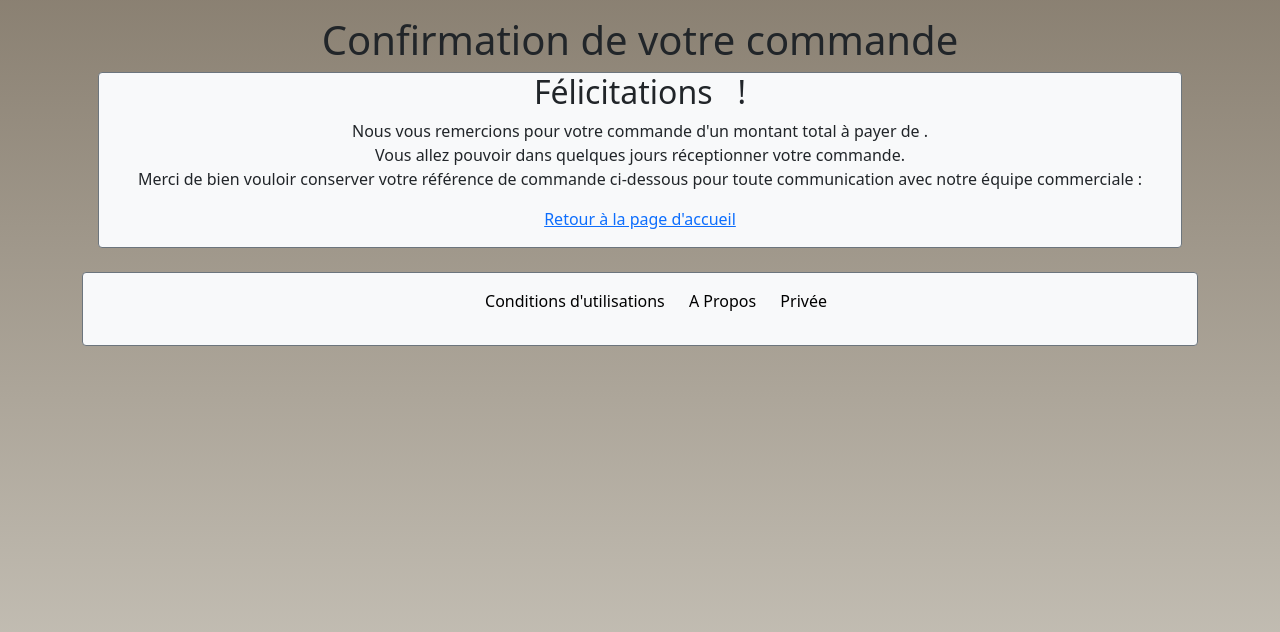
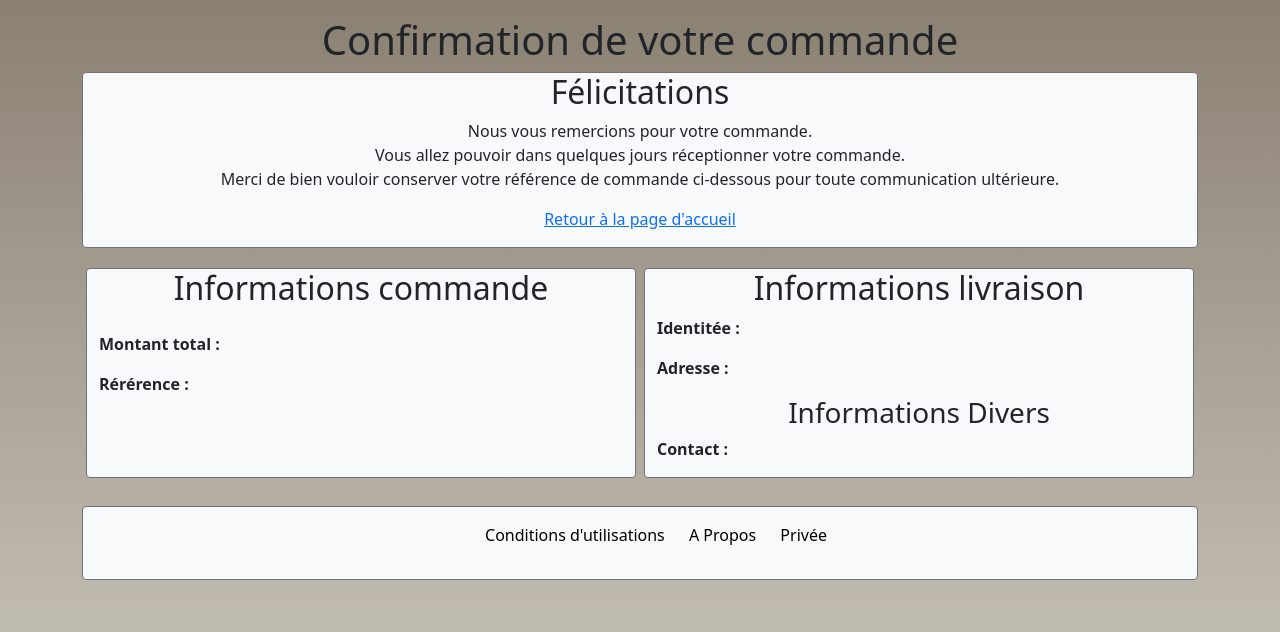
Before and after one commit to SonicDarkSly/MichaelCourteille_5_08062021, a plain HTML site: page commande.html in a window 1280 px wide. Shown: the part 84-716 px from the top of the page. Drawn offline with Linux system fonts and the light colour scheme.

Commit message:
amélioration page commande

```diff
--- a/commande.html
+++ b/commande.html
@@ -35,28 +35,67 @@
     </div>
   </header>
 
-  <!-- main avec tableau panier -->
+  <!-- main -->
   <main>
     <div class="container mt-3">
       <section class="container">
-        <h1 class="text-center ">Confirmation de votre commande</h1>
-        <div id="containerCommande class="row d-flex flex-row flex-wrap justify-content-center">
-          <div class="bg-light text-center rounded border border-secondary m-1 table-responsive-md">
-            <h2>Félicitations <span id="prenom"></span>&nbsp;<span id="nom"></span>&nbsp;!</h2>
-            <p class="textConfirm">
-              Nous vous remercions pour votre commande d'un montant total à payer de&nbsp;<span id="commandePrix"></span>.
+        <div id="containerCommandeTop" class="row d-flex flex-row flex-wrap justify-content-center">
+        <h1 class="text-center">Confirmation de votre commande</h1>
+          <div class="bg-light text-center rounded border border-secondary">
+            <h2>Félicitations</h2>
+            <p>
+              Nous vous remercions pour votre commande.
               <br />
               Vous allez pouvoir dans quelques jours réceptionner votre commande.
               <br />
-              Merci de bien vouloir conserver votre référence de commande ci-dessous pour toute communication avec notre équipe commerciale :
+              Merci de bien vouloir conserver votre référence de commande ci-dessous pour toute communication ultérieure.
             </p>
-            <p id="commandeId"></p>
             <p><a href="index.html">Retour à la page d'accueil</a></p>
           </div>
         </div>
       </section>
     </div>
+
+    <!-- 2 parties -->
+
+    <div class="container mt-3">
+      <section class="container">
+        <div id="containerCommandeMiddle" class="row d-flex flex-row flex-wrap justify-content-center">
+
+          <!-- div Informations commande -->
+          <div class="bg-light rounded border border-secondary col-md m-1">
+            <h2 class='h2 text-center mb-4'>Informations commande</h2>
+            <p><span class="sectionConfirmCommandeTitre">Montant total : </span><span id="commandePrix"></span></p>
+            <p><span class="sectionConfirmCommandeTitre">Rérérence : </span><span id="commandeId"></span></p>
+          </div>
+
+          <!-- div Informations livraison -->
+          <div class="bg-light rounded border border-secondary col-md m-1">
+            <div>
+              <h2 class='h2 text-center'>Informations livraison</h2>
+            </div>
+            <div>
+              <p>
+                <span class="sectionConfirmCommandeTitre">Identitée : </span><span id="prenom"></span>&nbsp;<span id="nom"></span>
+              </p>
+              <p>
+                <span class="sectionConfirmCommandeTitre">Adresse : </span><span id="adresse"></span>
+              </p>
+            </div>
+            <div>
+              <h3 class='h3 text-center'>Informations Divers</h3>
+            </div>
+            <div>
+              <p>
+                <span class="sectionConfirmCommandeTitre">Contact : </span><span id="contact"></span>
+              </p>
+            </div>
+          </div>
+        </div>
+      </section>
+    </div>
   </main>
+
 
   <!-- footer -->
   <footer>
--- a/css/style.css
+++ b/css/style.css
@@ -79,3 +79,9 @@ body {
 .formCommande {
 	max-width: 400px;
 }
+
+/* page commande */
+
+.sectionConfirmCommandeTitre {
+	font-weight: 700;
+}
--- a/js/commande.js
+++ b/js/commande.js
@@ -4,10 +4,15 @@ confirmationCommande = () => {
     if (sessionStorage.getItem("order") != null) {
       let order = JSON.parse(sessionStorage.getItem("order"));
 
-      // retour backend, info client
+      // retour backend
 
-      document.getElementById("prenom").innerHTML = order.contact.firstName;
-      document.getElementById("nom").innerHTML = order.contact.lastName;
+      let nom = order.contact.lastName;
+      let prenom = order.contact.firstName;
+      let adresse = order.contact.address;
+      let ville = order.contact.city;
+      let adresseComplette = adresse+", "+ville;
+      let mailAdresse = order.contact.email;
+      let refCommande = order.orderId;
 
       // Calculer le montant total de la commande
 
@@ -17,10 +22,14 @@ confirmationCommande = () => {
         priceOrder += element.price / 100;
       });
 
-      // retour backend, info id commande
+       // affichage sur la page html
 
+      document.getElementById("prenom").innerHTML = nom.toUpperCase();
+      document.getElementById("nom").innerHTML = prenom.toUpperCase();
+      document.getElementById("adresse").innerHTML = adresseComplette;
+      document.getElementById("contact").innerHTML = mailAdresse;
       document.getElementById("commandePrix").innerHTML = priceOrder+".00 €";
-      document.getElementById("commandeId").innerHTML = order.orderId;
+      document.getElementById("commandeId").innerHTML = refCommande;
 
       sessionStorage.clear();
     }
```
